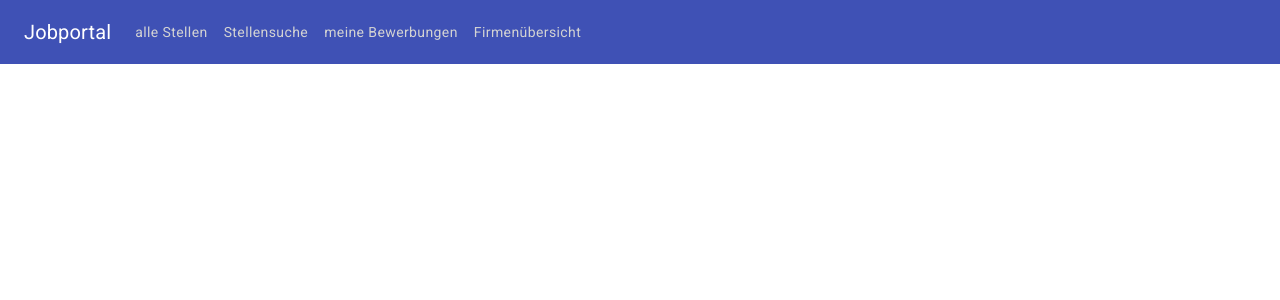
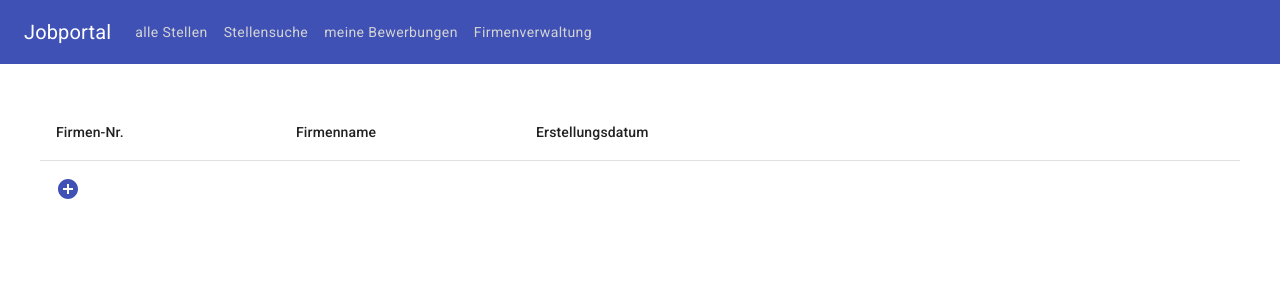
Before and after one commit to SmartCity-2022/Service-Jobportal, a React (Create React App) app in the folder frontend/: page /meine-firmen in a window 1280 px wide. Shown: the top 300 px of the page. Built offline with nearby package versions, Linux system fonts and the light colour scheme.

Commit message:
add page prototype for user companies

```diff
--- a/frontend/src/components/NavigationBar.js
+++ b/frontend/src/components/NavigationBar.js
@@ -9,12 +9,12 @@ import Toolbar from '@mui/material/Toolbar';
 import Typography from '@mui/material/Typography';
 import theme from '../theme'
 
-const pages = ['alle Stellen', 'Stellensuche', 'meine Bewerbungen', 'Firmenübersicht'];
+const pages = ['alle Stellen', 'Stellensuche', 'meine Bewerbungen', 'Firmenverwaltung'];
 const links = {
   'alle Stellen': "/stellen",
   'Stellensuche': "/stellensuche",
   'meine Bewerbungen': "/bewerbungen",
-  'Firmenübersicht': "/firmen"
+  'Firmenverwaltung': "/meine-firmen"
 };
 
 const Navbar = () => {
--- /dev/null
+++ b/frontend/src/components/company/CompanyList.js
@@ -0,0 +1,51 @@
+import { Link, Paper, Table, TableBody, TableCell, TableContainer, TableHead, TableRow } from '@mui/material';
+
+import AddCircleIcon from '@mui/icons-material/AddCircle';
+import { Button } from '@mui/material';
+import DeleteIcon from '@mui/icons-material/Delete';
+import { ThemeProvider } from "@emotion/react"
+import theme from "../../theme"
+
+export default function CompanyList(props) {
+
+  return (
+    <ThemeProvider theme={theme}>
+      <TableContainer elevation={0} sx={{padding: 5}} component={Paper}>
+        <Table size="large">
+          <TableHead>
+            <TableRow size="10">
+              <TableCell>Firmen-Nr.</TableCell>
+              <TableCell>Firmenname</TableCell>
+              <TableCell>Erstellungsdatum</TableCell>
+              <TableCell align="right"></TableCell>
+              <TableCell align="right"></TableCell>
+            </TableRow>
+          </TableHead>
+          <TableBody>
+            {Array.isArray(props.companies) && props.companies.map(comp => (
+              <TableRow key={comp.id} sx={{"&:last-child td, &:last-child th": {border: 0}}}>
+                <TableCell> {comp.id} </TableCell>
+                <TableCell> {comp.name} </TableCell>
+                <TableCell> {comp.createdAt} </TableCell>
+
+                <TableCell align="right">
+                  <Button variant="contained">Stellen anzeigen</Button>
+                </TableCell>
+
+                <TableCell align="right">
+                  <Link href="" color="error"><DeleteIcon></DeleteIcon></Link>
+                </TableCell>
+              </TableRow>
+            ))}
+
+            <TableRow key={9000} sx={{"&:last-child td, &:last-child th": {border: 0}}}>
+              <TableCell>
+                <Link href=""><AddCircleIcon></AddCircleIcon></Link>
+              </TableCell>
+            </TableRow>
+          </TableBody>
+        </Table>
+      </TableContainer>
+    </ThemeProvider>
+  )
+}
--- a/frontend/src/index.js
+++ b/frontend/src/index.js
@@ -3,6 +3,7 @@ import './index.css';
 import { BrowserRouter, Route, Routes } from 'react-router-dom';
 
 import App from './App';
+import Companypage from './routes/Companypage';
 import Job from './routes/JobDetailpage'
 import Jobpage from './routes/Jobpage'
 import Jobsearchpage from './routes/Jobsearchpage';
@@ -21,7 +22,7 @@ root.render(
         <Route path = "/stellen" element = {<Jobpage/>}/>
         <Route path = "/stellen/:id" element = {<Job/>}/>
         <Route path = "/stellensuche" element = {<Jobsearchpage/>}/>
-        <Route path = "/meine-firmen" element = {<></>}/>
+        <Route path = "/meine-firmen" element = {<Companypage/>}/>
       </Routes>
     </BrowserRouter>
   </React.StrictMode>
--- a/frontend/src/routes/Companypage.js
+++ b/frontend/src/routes/Companypage.js
@@ -1,6 +1,11 @@
+import "../App.css"
+
+import CompanyList from "../components/company/CompanyList"
+
 const Companypage = () => {
   return (
     <>
+    <CompanyList/>
     </>
   )
 }
```
